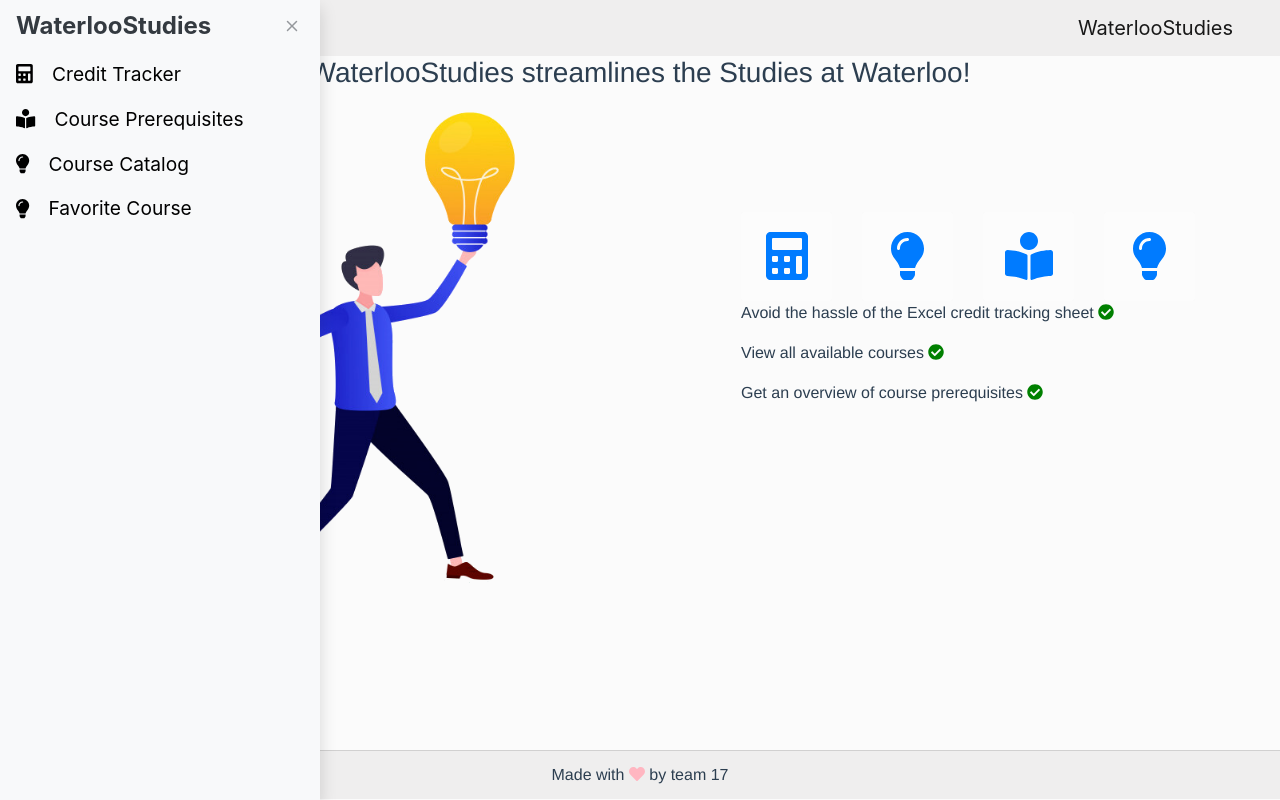
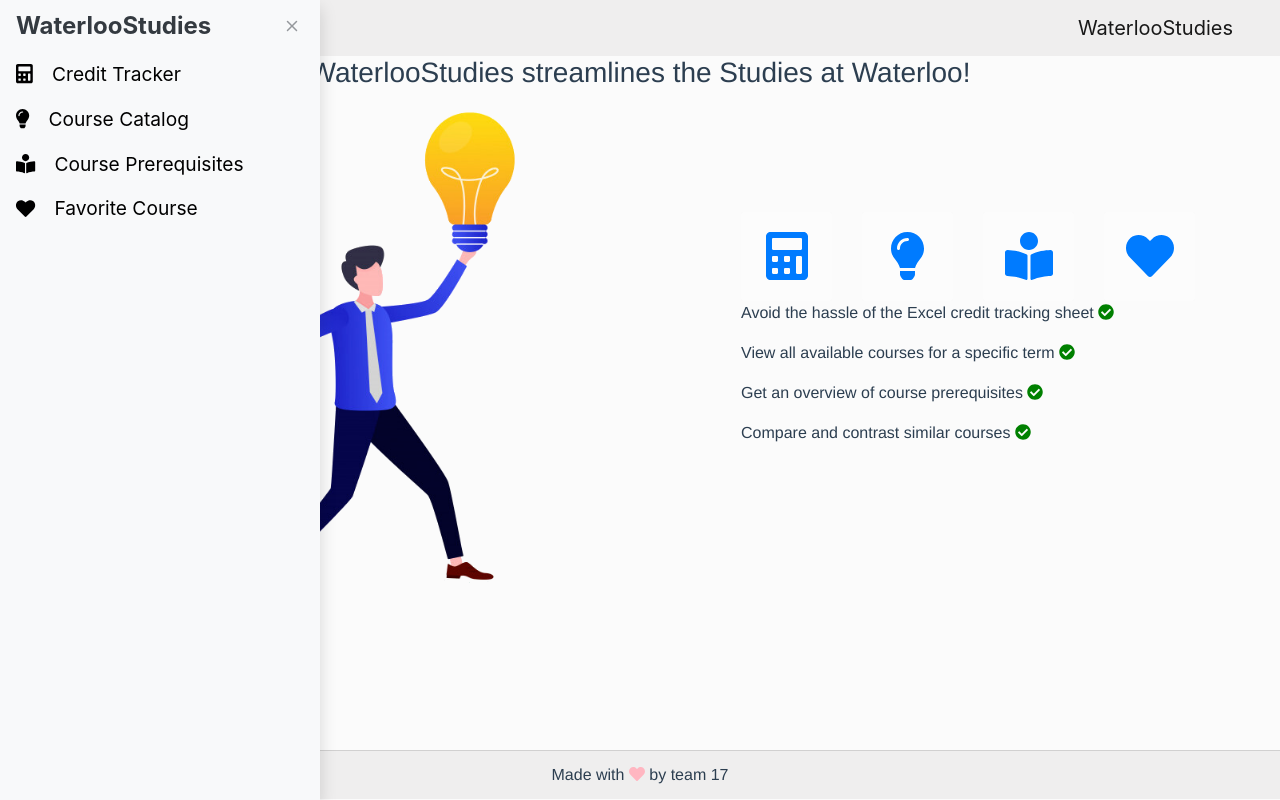
Before and after one commit to s34fu/WaterlooStudies, a Vue app: page / in a window 1280 px wide. Both pictures are taken after a click on the button 51 px from the left and 28 px from the top of the page. Built offline with nearby package versions, Linux system fonts and the light colour scheme; what @saeris/vue-spinners would draw is missing.

Commit message:
changed description / icon / added offered term to favorite course

```diff
--- a/src/App.vue
+++ b/src/App.vue
@@ -13,19 +13,19 @@
 						<font-awesome-icon icon="calculator" /><span class="sidebar-item-text">Credit Tracker</span>
 					</p>
 				</router-link>
+				<router-link to="/course_catalog" class="sidebar-item">
+					<p>
+						<font-awesome-icon icon="lightbulb" /><span class="sidebar-item-text">Course Catalog</span>
+					</p>
+				</router-link>
 				<router-link to="/course_prereq" class="sidebar-item">
 					<p>
 						<font-awesome-icon icon="book-reader" /><span class="sidebar-item-text">Course Prerequisites</span>
 					</p>
 				</router-link>
-				<router-link to="/course_catalog" class="sidebar-item">
-					<p>
-						<font-awesome-icon icon="lightbulb" /><span class="sidebar-item-text">Course Catalog</span>
-					</p>
-				</router-link>
 				<router-link to="/favorite_course" class="sidebar-item">
 					<p>
-						<font-awesome-icon icon="lightbulb" /><span class="sidebar-item-text">Favorite Course</span>
+						<font-awesome-icon icon="heart" /><span class="sidebar-item-text">Favorite Course</span>
 					</p>
 				</router-link>
 			</div>
--- a/src/views/FavoriteCourse.vue
+++ b/src/views/FavoriteCourse.vue
@@ -34,6 +34,11 @@ export default {
 				{
 					key: 'description',
 					label: 'Course Description',
+				},
+				{
+					key: 'termName',
+					label: 'Offered Term',
+					sortable: true
 				}
 			],
 			courseTableData: [],
--- a/src/views/Home.vue
+++ b/src/views/Home.vue
@@ -19,13 +19,14 @@
 								<Menu :route="'/course_prereq'" :faIcon="'book-reader'" :toolTip="'Course Prerequisites'"/>
 							</div>
 							<div class="col">
-								<Menu :route="'/favorite_course'" :faIcon="'lightbulb'" :toolTip="'Favorite Course'"/>
+								<Menu :route="'/favorite_course'" :faIcon="'heart'" :toolTip="'Favorite Course'"/>
 							</div>
 						</div>
 						<div style="text-align: left">
 							<p>Avoid the hassle of the Excel credit tracking sheet <font-awesome-icon icon="check-circle" style="color: green" /> </p>
-							<p>View all available courses <font-awesome-icon icon="check-circle" style="color: green" /></p>
+							<p>View all available courses for a specific term <font-awesome-icon icon="check-circle" style="color: green" /></p>
 							<p>Get an overview of course prerequisites <font-awesome-icon icon="check-circle" style="color: green" /> </p>
+							<p>Compare and contrast similar courses <font-awesome-icon icon="check-circle" style="color: green" /> </p>
 						</div>
 					</div>
 				</div>
```
